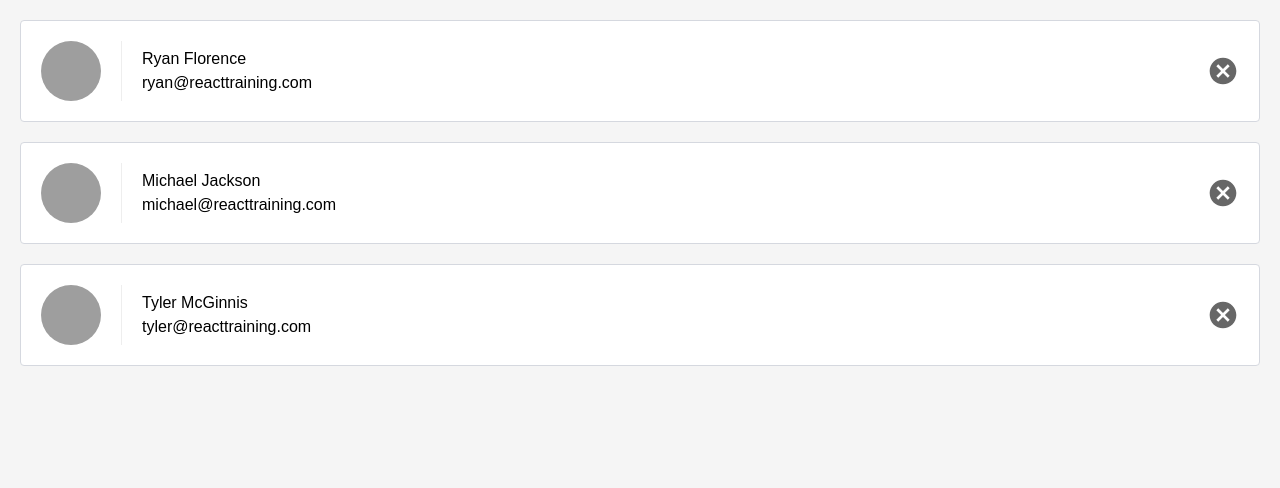
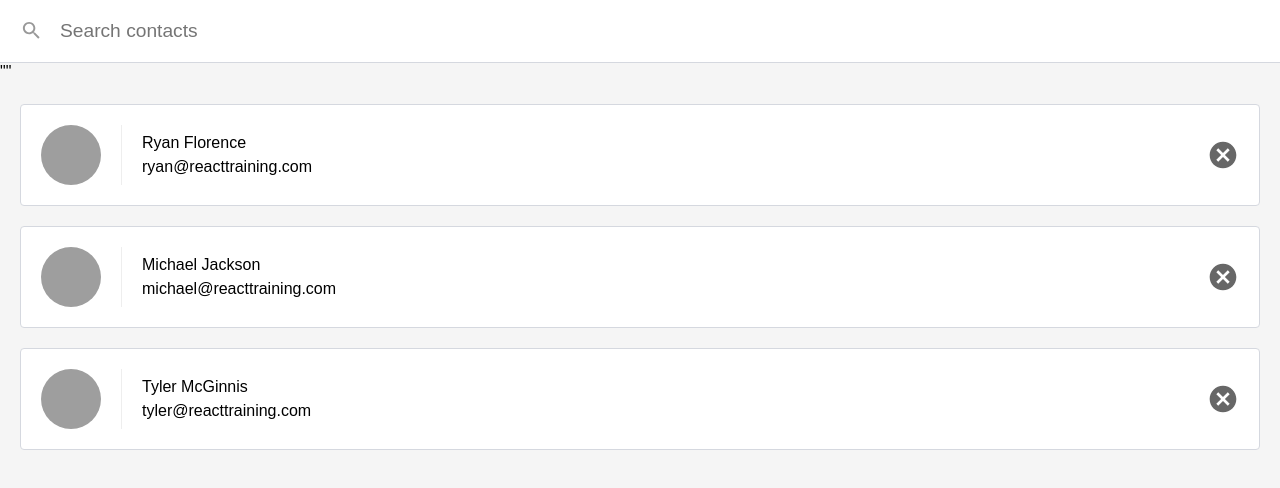
Before and after one commit to markghsu/react-contact-list, a React (Create React App) app: page / in a window 1280 px wide. Shown: the top 488 px of the page. Built offline with nearby package versions, Linux system fonts and the light colour scheme.

Commit message:
Add query state and form

```diff
--- a/src/ListContacts.js
+++ b/src/ListContacts.js
@@ -1,11 +1,38 @@
 import React from 'react'
 import PropTypes from 'prop-types'
 
-function ListContacts(props) {
+class ListContacts extends React.Component {
+	static propTypes = {
+		contacts: PropTypes.array.isRequired,
+		onDeleteContact: PropTypes.func.isRequired
+	}
+
+	state = {
+		query: ''
+	}
+
+	updateQuery = (query) => {
+		this.setState({
+			query: query.trim()
+		});
+	}
+
+	render(){
 		return (
+			<div className='list-contacts'>
+			{JSON.stringify(this.state.query)}
+				<form className='list-contacts-top'>
+					<input
+						type='search'
+						className='search-contacts'
+						placeholder='Search contacts'
+						value={this.state.query}
+						onChange={(evt)=>this.updateQuery(evt.target.value)}
+					/>
+				</form>
 				<ol className='contact-list'>
 					{
-					props.contacts.map(contact => (
+						this.props.contacts.map(contact => (
 							<li key={contact.id} className='contact-list-item'>
 								<div className='contact-avatar' style={{
 									backgroundImage: `url(${contact.avatarURL})`
@@ -14,7 +41,7 @@
 									<p>{contact.name}</p>
 									<p>{contact.email}</p>
 								</div>
-							<button onClick={()=>props.onDeleteContact(contact)} className='contact-remove'>
+								<button onClick={() => this.props.onDeleteContact(contact)} className='contact-remove'>
 									Remove
 								</button>
 							</li>
@@ -22,11 +49,8 @@
 						)
 					}
 				</ol>
+			</div>
 		);
 	}
-
-ListContacts.propTypes = {
-	contacts: PropTypes.array.isRequired,
-	onDeleteContact: PropTypes.func.isRequired
 }
 export default ListContacts
```
Lines whose indentation alone changed are shown as unchanged.
